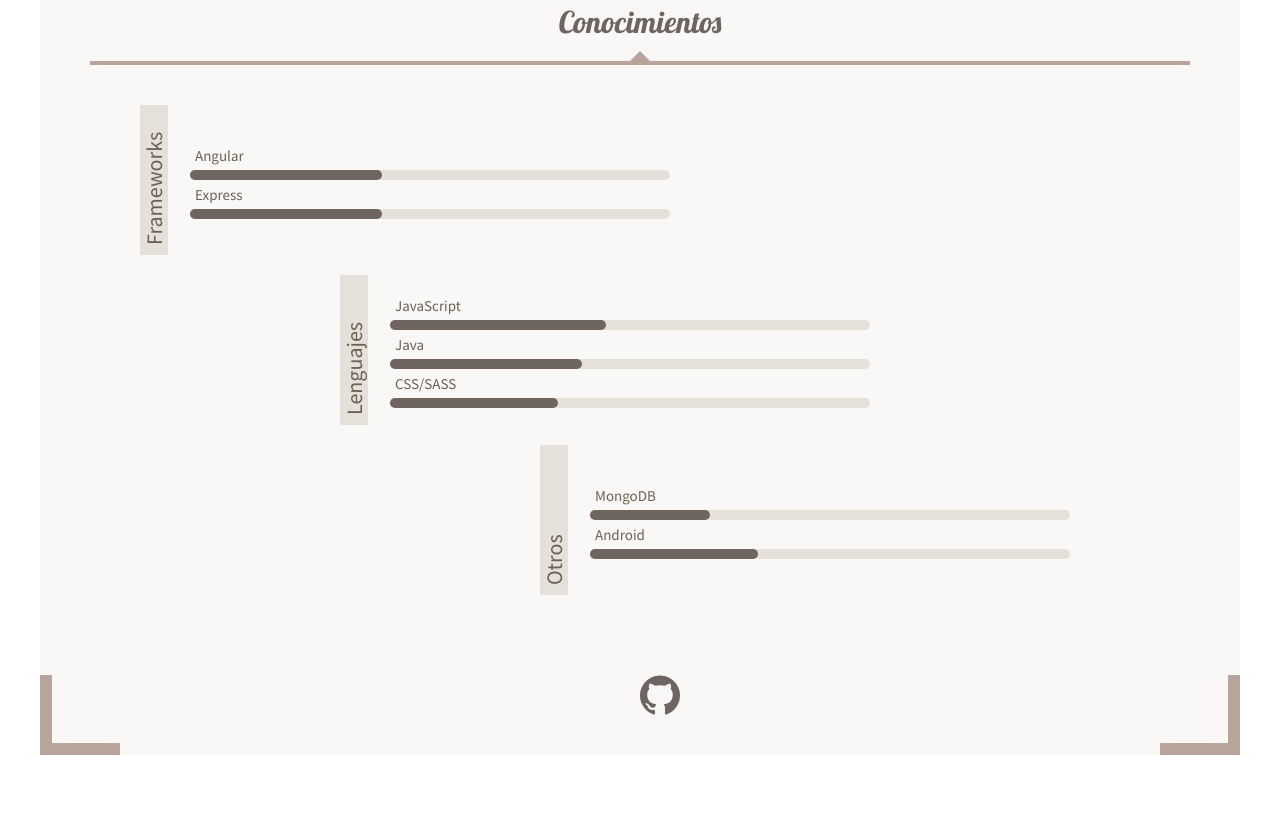
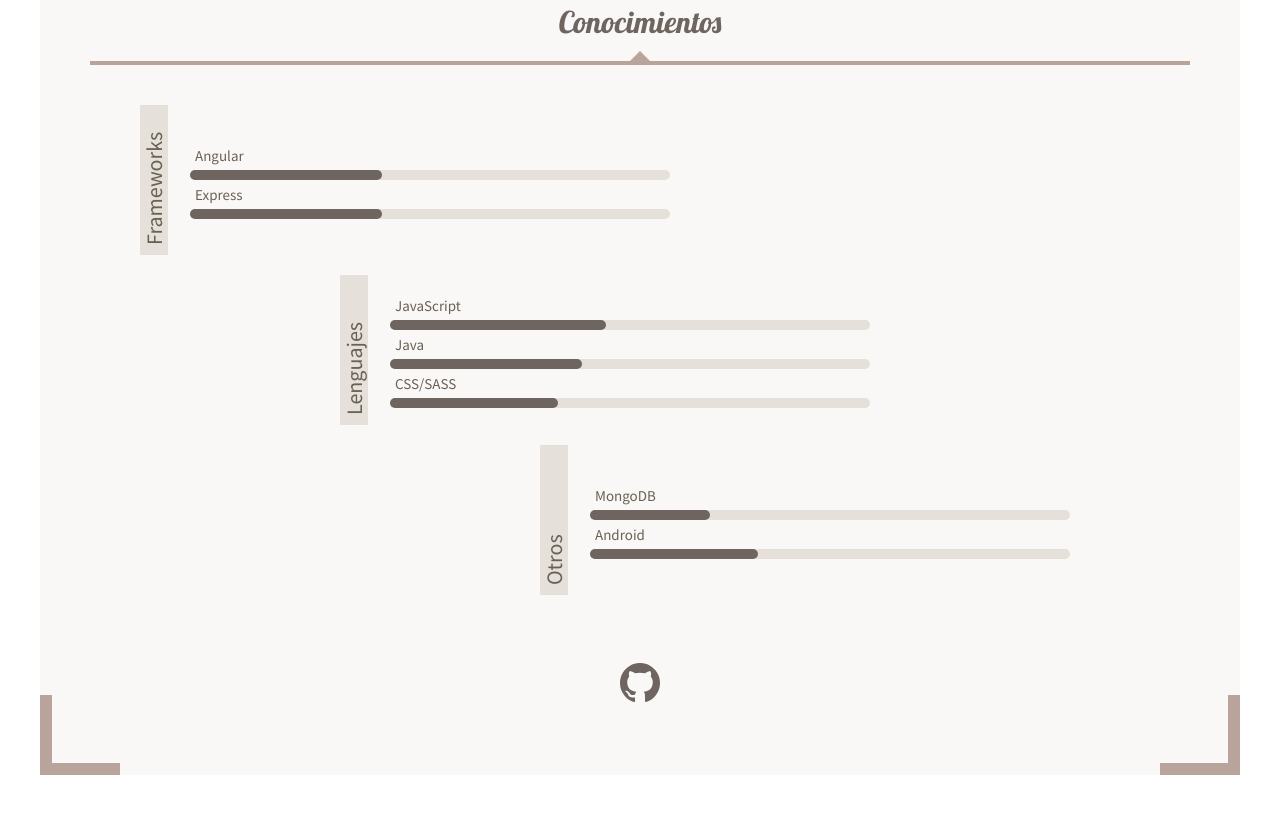
Before and after one commit to davidblj/curriculum_vitae, a website: page cv.html in a window 1280 px wide. Shown: the part 1213-2026 px from the top of the page. Drawn offline with Linux system fonts and the light colour scheme; a web font is replaced by a local one.

Commit message:
modificar footer

```diff
--- a/scss/abstracts/_mixins.scss
+++ b/scss/abstracts/_mixins.scss
@@ -9,5 +9,5 @@
 
   top: 50%;
   left: 50%;
-  transform: translateX(-50,-50%);
+  transform: translate(-50%,-50%);
 }
--- a/scss/pages/_vitae.scss
+++ b/scss/pages/_vitae.scss
@@ -47,7 +47,7 @@
 
   background: $color-secondary-light-2;
   position: relative;
-  height: 16rem;
+  height: 18rem;
   margin-bottom: 7rem;
 
   a {
```
Also changed, not shown: css/style.css.
